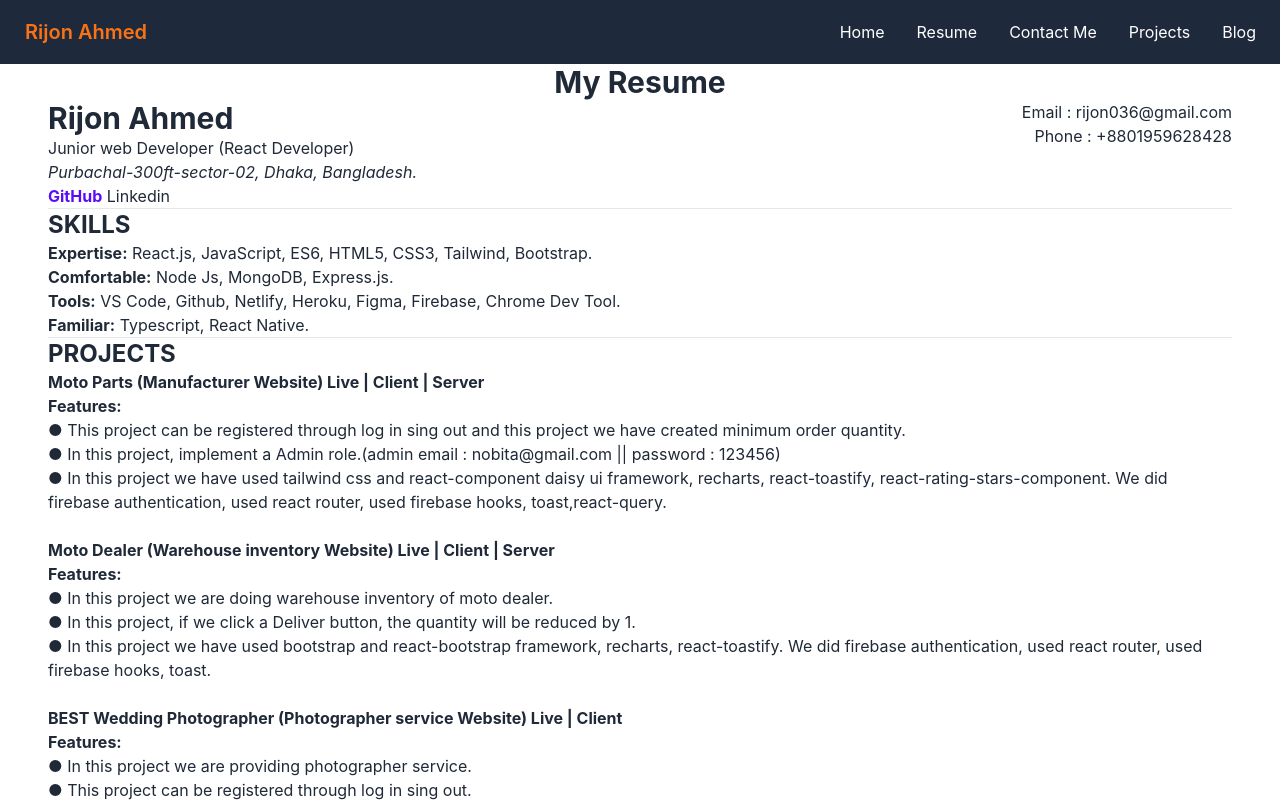
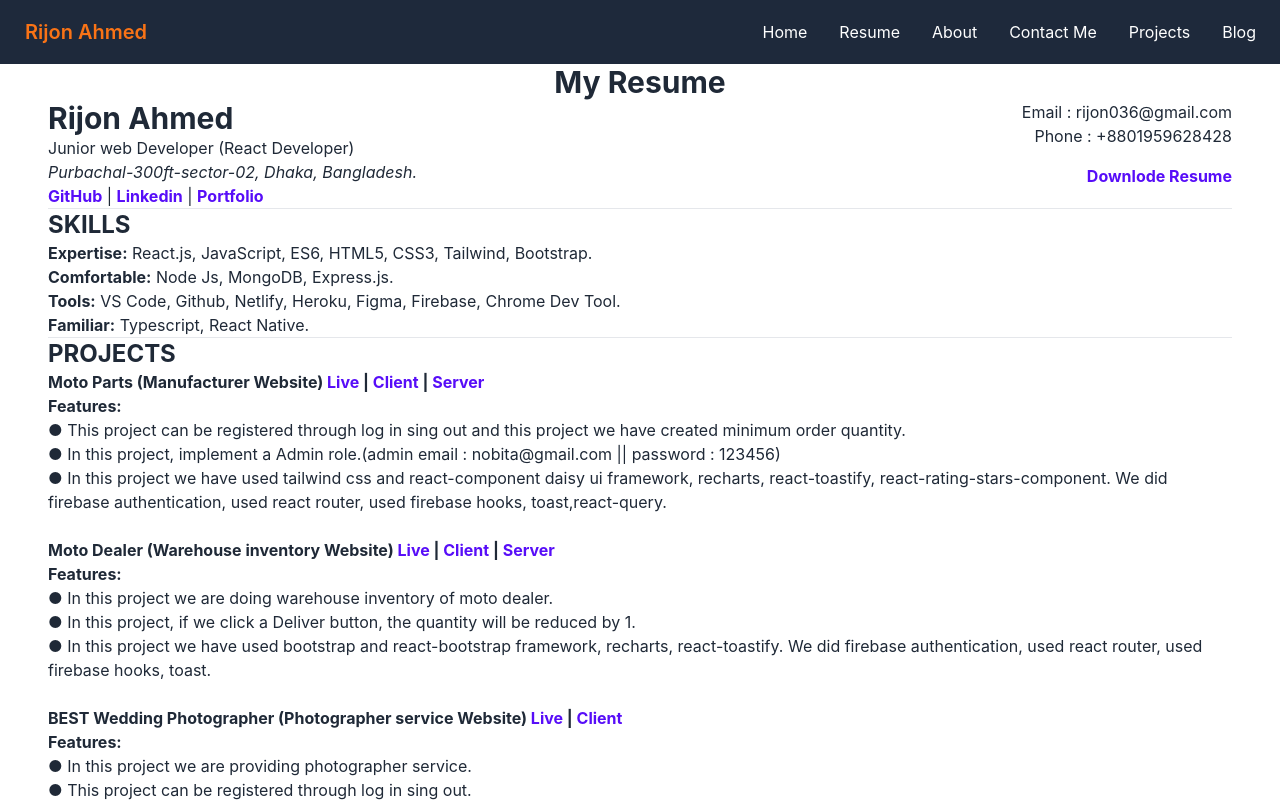
Before and after one commit to Rijonahmed/my-protfolio, a React (Create React App) app: page /resume in a window 1280 px wide. Shown: the top 802 px of the page. Built offline with nearby package versions, Linux system fonts and the light colour scheme.

Commit message:
about section addee

```diff
--- a/package.json
+++ b/package.json
@@ -8,11 +8,13 @@
     "@testing-library/react": "^13.3.0",
     "@testing-library/user-event": "^13.5.0",
     "daisyui": "^2.15.2",
+    "framer-motion": "^6.3.15",
     "react": "^18.1.0",
     "react-dom": "^18.1.0",
     "react-router-dom": "^6.3.0",
     "react-scripts": "5.0.1",
     "react-toastify": "^9.0.4",
+    "styled-components": "^5.3.5",
     "web-vitals": "^2.1.4"
   },
   "scripts": {
--- a/src/App.js
+++ b/src/App.js
@@ -1,6 +1,7 @@
 
 import { Route, Routes } from 'react-router-dom';
 import './App.css';
+import About from './component/Home/About';
 import Blog from './component/Home/Blog';
 import ContactUS from './component/Home/ContactUS';
 import Home from './component/Home/Home';
@@ -22,6 +23,7 @@ function App() {
         <Route path='/' element={<Home></Home>}></Route>
         <Route path='/home' element={<Home></Home>}></Route>
         <Route path='/projects' element={<Project></Project>}></Route>
+        <Route path='/about' element={<About></About>}></Route>
         <Route path='/blog' element={<Blog></Blog>}></Route>
         <Route path='/resume' element={<Resume></Resume>}></Route>
         <Route path='/contactME' element={<ContactUS></ContactUS>}></Route>
--- /dev/null
+++ b/src/component/Home/About.js
@@ -0,0 +1,23 @@
+import React from 'react';
+
+const About = () => {
+  return (
+    <div>
+
+
+
+
+      <div class="hero min-h-screen bg-base-200">
+        <div class="hero-content text-center">
+          <div class="max-w-md">
+            <h1 className='text-center text-3xl font-bold text-orange-500 mb-10'>About me</h1>
+            <p className='text-center text-2xl'>I’m Rijon Ahmed , I live in Dhaka, Bangladesh. I am junior Web Developer (React.js).I like coding and programming, I enjoy doing this.For my future career, I have chosen the coding and programming sector. I make various projects through React Js.i have developed many website.The web sites are Manufacturer Website, Warehouse inventory Website, ecommerce sites and so on..</p>
+
+          </div>
+        </div>
+      </div>
+    </div>
+  );
+};
+
+export default About;
--- a/src/component/Home/Banner.js
+++ b/src/component/Home/Banner.js
@@ -1,5 +1,6 @@
 import React from 'react';
 import bannerImg from '../../Images/fortfolioRijon.png';
+import { motion } from "framer-motion"
 
 
 const Banner = () => {
@@ -8,12 +9,19 @@ const Banner = () => {
       <div class="hero min-h-screen ">
         <div class="hero-content flex-col lg:flex-row">
           <img src={bannerImg} class="max-w-xs lg:max-w-md mask mask-decagon shadow-3xl border-8 border-slate-500" alt='' />
-          <div >
+          <motion.div
+            initial={{ opactiy: 2 }}
+            animate={{ x: 30, y: 30, opacity: 1 }}
+            transition={{
+              delay: 1,
+              x: { type: "spring", stiffness: 100 },
+              default: { duration: 1 },
+            }}
+          >
             <h1 class="text-5xl font-bold"> Hey, I am Rijon Ahmed</h1>
             <p class="py-6 font-bold">Junior web developer / React Expert</p>
-
-            <a className='bg-orange-600 m-5 p-4 rounded-2xl text-white font-bold text-center' href="https://drive.google.com/file/d/1jP_MTWgPW32AM_teIBYb2djO5CuqTB47/view" target="_blank" rel="noopener noreferrer">Downlode Resume</a>
-          </div>
+            <a className='bg-orange-600 p-3 rounded-2xl text-white font-bold text-center' href="https://drive.google.com/file/d/1jP_MTWgPW32AM_teIBYb2djO5CuqTB47/view" target="_blank" rel="noopener noreferrer">Downlode Resume</a>
+          </motion.div>
         </div>
       </div>
     </div>
--- a/src/component/Home/Home.js
+++ b/src/component/Home/Home.js
@@ -1,4 +1,5 @@
 import React from 'react';
+import About from './About';
 import Banner from './Banner';
 import ContactUS from './ContactUS';
 import MySkills from './MySkills';
@@ -8,6 +9,7 @@ const Home = () => {
   return (
     <div>
       <Banner></Banner>
+      <About></About>
       <MySkills></MySkills>
 
       <Project></Project>
--- a/src/component/Home/Resume.js
+++ b/src/component/Home/Resume.js
@@ -8,11 +8,13 @@ const Resume = () => {
         <div> <h1 className='text-3xl font-bold'> Rijon Ahmed</h1>
           <p> Junior web Developer (React Developer)</p>
           <address>Purbachal-300ft-sector-02, Dhaka, Bangladesh.</address>
-          <p><a className='text-primary font-bold' href="https://github.com/Rijonahmed" target="_blank" rel="noopener noreferrer">GitHub</a> Linkedin</p>
+          <p><a className='text-primary font-bold' href="https://github.com/Rijonahmed" target="_blank" rel="noopener noreferrer">GitHub</a> | <a className='text-primary font-bold' href="https://www.linkedin.com/in/rijon-ahmed-7274ab240/" target="_blank" rel="noopener noreferrer">Linkedin</a> | <a className='text-primary font-bold' href="https://my-portfolio-ee291.web.app/" target="_blank" rel="noopener noreferrer">Portfolio</a></p>
         </div>
         <div className='lg:text-right '>
           <p>Email : rijon036@gmail.com</p>
           <p>Phone : +8801959628428</p>
+          <p className='my-4'> <a className='text-primary font-bold' href="https://drive.google.com/file/d/1jP_MTWgPW32AM_teIBYb2djO5CuqTB47/view" target="_blank" rel="noopener noreferrer">Downlode Resume</a></p>
+
         </div>
       </div>
       <hr />
@@ -24,7 +26,12 @@ const Resume = () => {
 
       <hr />
       <h1 className='text-2xl font-bold'>PROJECTS</h1>
-      <h3 className='text-1xl font-bold'>Moto Parts (Manufacturer Website) Live | Client | Server</h3>
+      <h3 className='text-1xl font-bold'>Moto Parts (Manufacturer Website)
+        <a className='text-primary font-bold' href="https://moto-parts-62e64.web.app/" target="_blank" rel="noopener noreferrer"> Live </a>
+        |
+        <a className='text-primary font-bold' href="https://github.com/Rijonahmed/Moto-Parts-client-site" target="_blank" rel="noopener noreferrer"> Client </a>
+        |
+        <a className='text-primary font-bold' href="https://github.com/Rijonahmed/Moto-parts-server-site" target="_blank" rel="noopener noreferrer"> Server </a></h3>
       <h4 className='font-bold'>Features:</h4>
       <p> ● This project can be registered through log in sing out and this project we have created
         minimum order quantity.</p>
@@ -35,7 +42,11 @@ const Resume = () => {
         router, used firebase hooks, toast,react-query.</p>
       <br />
 
-      <h3 className='text-1xl font-bold'>Moto Dealer (Warehouse inventory Website) Live | Client | Server</h3>
+      <h3 className='text-1xl font-bold'>Moto Dealer (Warehouse inventory Website) <a className='text-primary font-bold' href="https://moto-dealer.web.app/" target="_blank" rel="noopener noreferrer"> Live </a>
+        |
+        <a className='text-primary font-bold' href="https://github.com/Rijonahmed/Moto-Dealer-client-site" target="_blank" rel="noopener noreferrer"> Client </a>
+        |
+        <a className='text-primary font-bold' href="https://github.com/Rijonahmed/Moto-Dealer-Server-Site" target="_blank" rel="noopener noreferrer"> Server </a></h3>
       <h4 className='font-bold'>Features:</h4>
       <p>● In this project we are doing warehouse inventory of moto dealer.</p>
       <p> ● In this project, if we click a Deliver button, the quantity will be reduced by 1.</p>
@@ -43,7 +54,7 @@ const Resume = () => {
         react-toastify. We did firebase authentication, used react router, used firebase hooks, toast.</p>
       <br />
 
-      <h3 className='text-1xl font-bold'>BEST Wedding Photographer (Photographer service Website) Live | Client</h3>
+      <h3 className='text-1xl font-bold'>BEST Wedding Photographer (Photographer service Website) <a className='text-primary font-bold' href="https://best-wedding-photographer.web.app/" target="_blank" rel="noopener noreferrer">Live</a> | <a className='text-primary font-bold' href="https://github.com/Rijonahmed/Wedding-Photographer" target="_blank" rel="noopener noreferrer">Client</a></h3>
       <h4 className='font-bold'>Features:</h4>
       <p> ● In this project we are providing photographer service.</p>
       <p>● This project can be registered through log in sing out.</p>
--- a/src/component/Shared/Navber.js
+++ b/src/component/Shared/Navber.js
@@ -5,7 +5,7 @@ const Navber = () => {
   const manuItem = <>
     <li><Link to='/home'>Home</Link></li>
     <li><Link to='/resume'>Resume</Link></li>
-
+    <li><Link to='/about'>About</Link></li>
     <li><Link to='/contactME'>Contact Me</Link></li>
     <li><Link to='/projects'>Projects</Link></li>
     <li><Link to='/blog'>Blog</Link></li>
```
Also changed, not shown: 1 other file (tests, documents, lock files or other folders).
